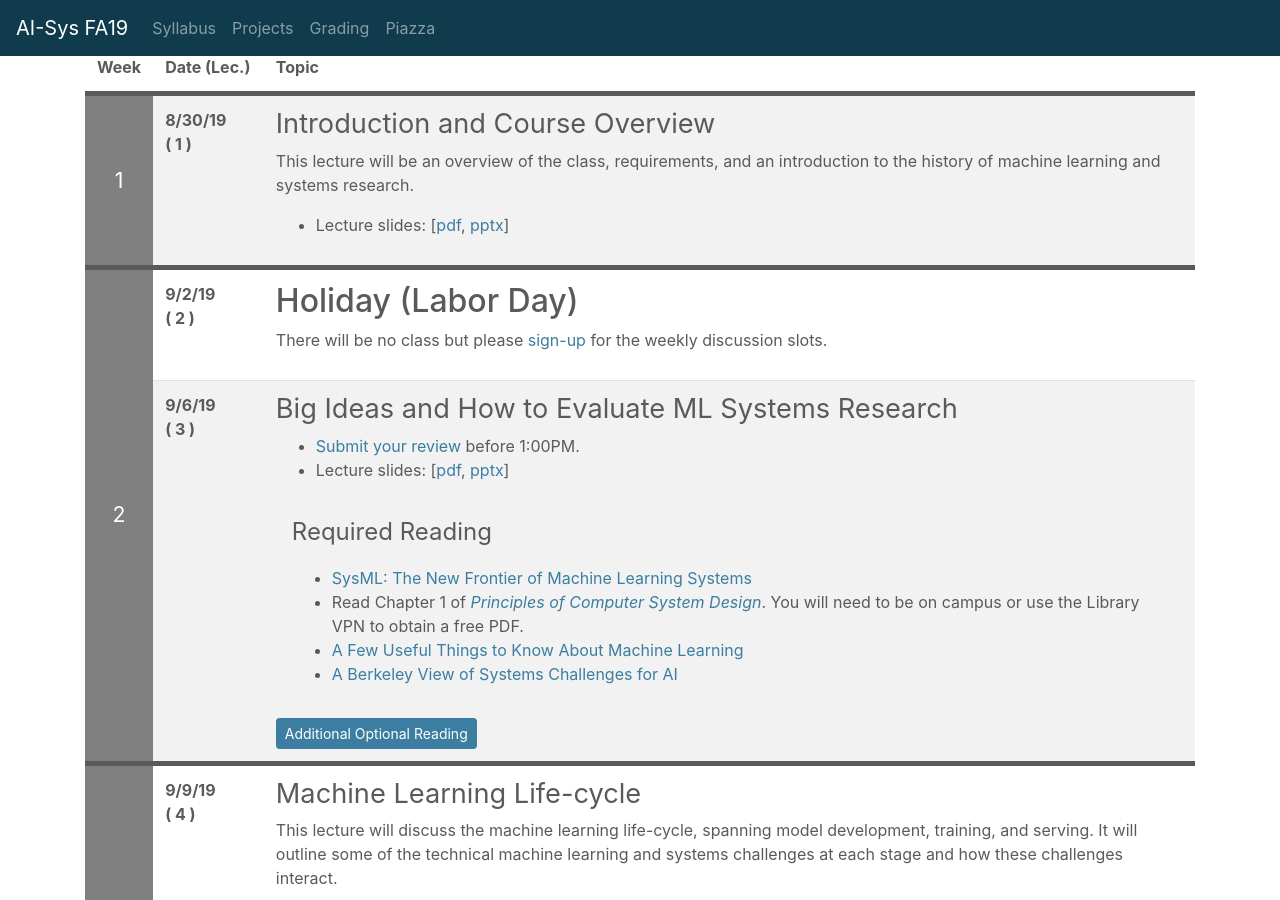
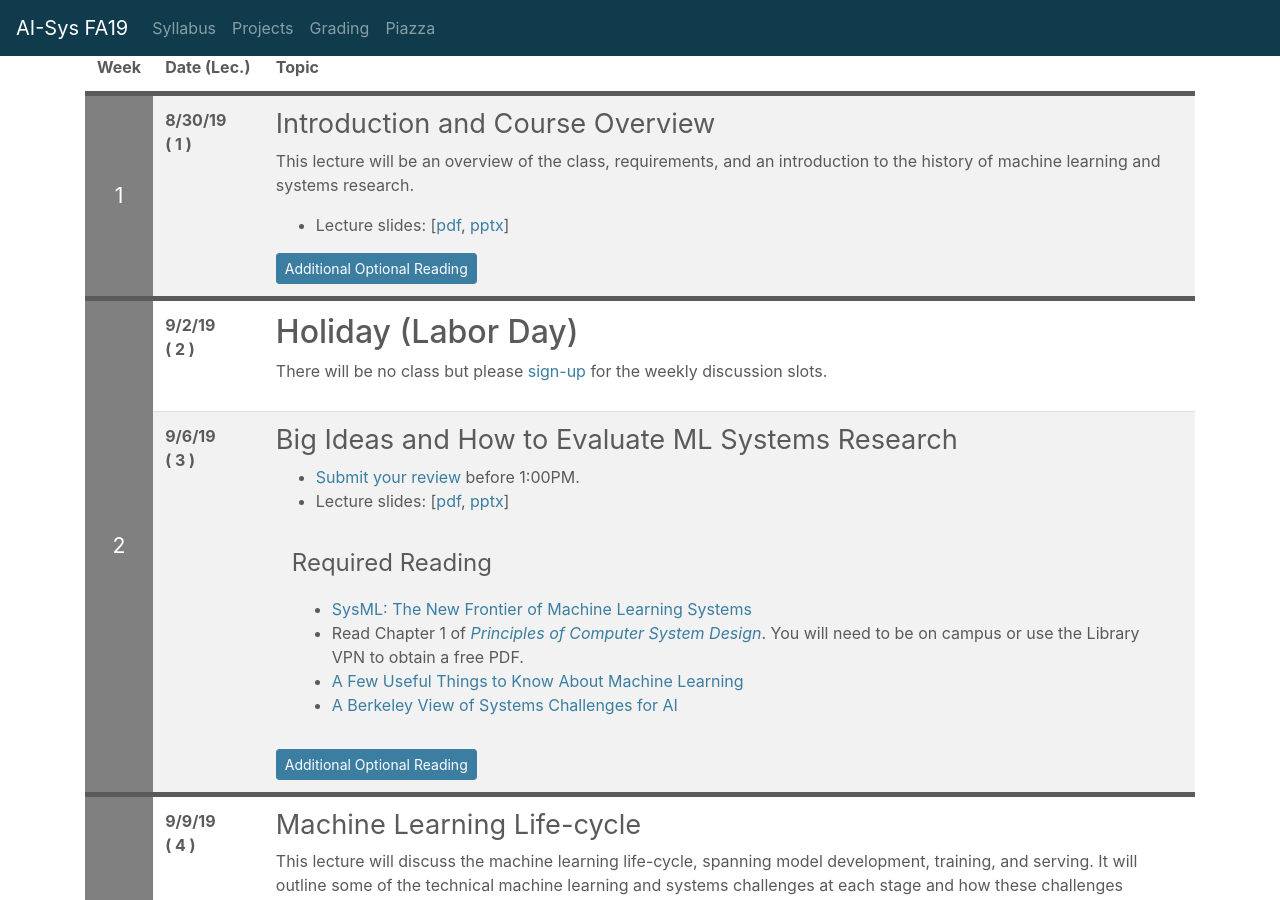
Before and after one commit to ucbrise/cs294-ai-sys-fa19, a Jekyll site: the page built from index.md, in a window 1280 px wide and 900 px high, scrolled down 977 px. Built offline with Jekyll 4.4.1, drawn with Linux system fonts in a browser that asks for light colours; nearby versions of some CDN libraries; our own code applies the rules of GitHub Pages for plain Markdown files.

Commit message:
added some optional reading links

```diff
--- a/index.md
+++ b/index.md
@@ -96,6 +96,18 @@
 This lecture will be an overview of the class, requirements, and an introduction to the history of machine learning and systems research.
 
 * Lecture slides: [[pdf](assets/lectures/lec01/01_ai-sys-intro-small.pdf), [pptx](assets/lectures/lec01/01_ai-sys-intro.pptx)]
+
+<div class="reading">
+<div class="optional_reading" markdown="1">
+
+* [How to read a paper](https://web.stanford.edu/class/ee384m/Handouts/HowtoReadPaper.pdf) provides some pretty good advice on how to read papers effectively.
+* Timothy Roscoe's [writing reviews for systems conferences](https://people.inf.ethz.ch/troscoe/pubs/review-writing.pdf) will also help you in the reviewing process.
+
+</div>
+</div>
+
+
+
 
 
 
```
